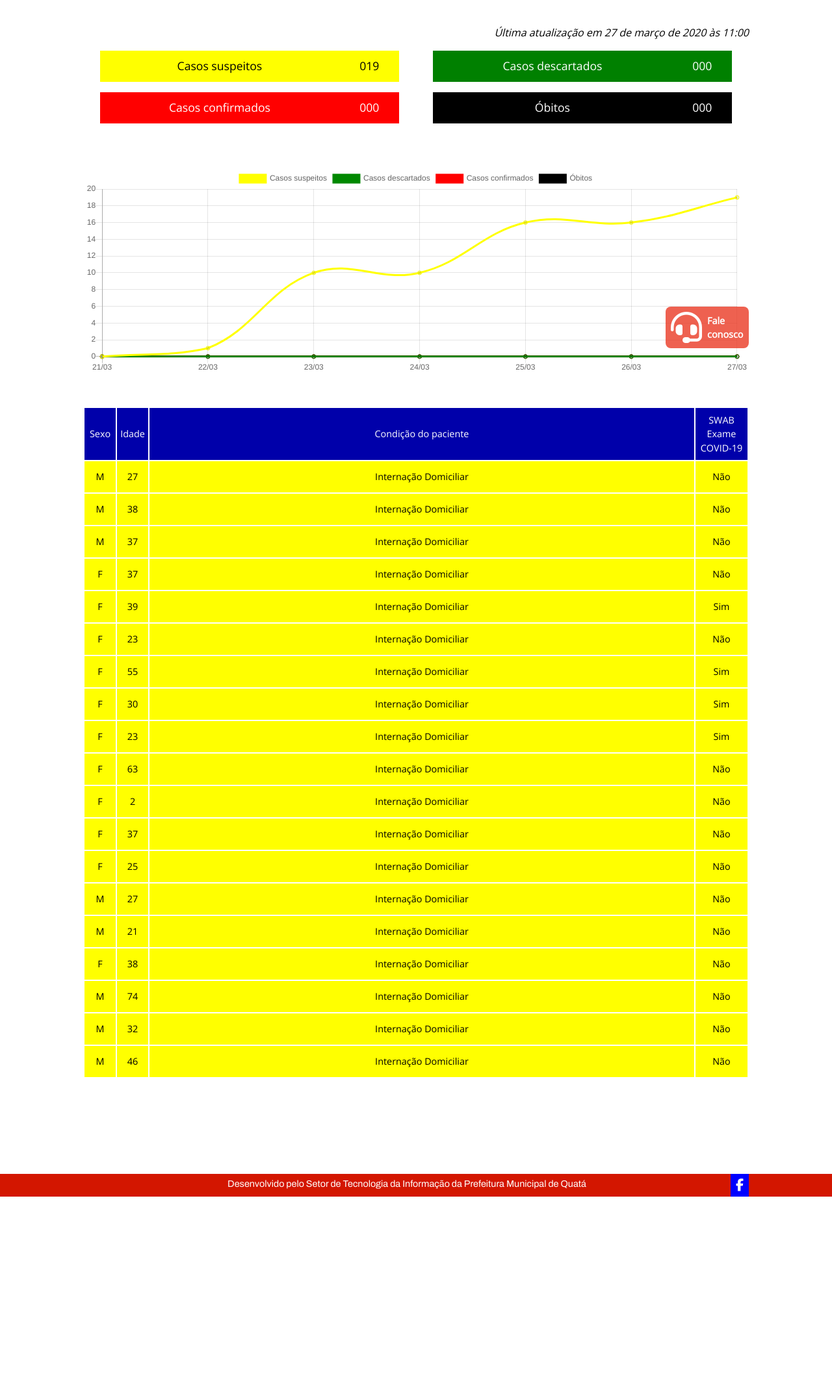
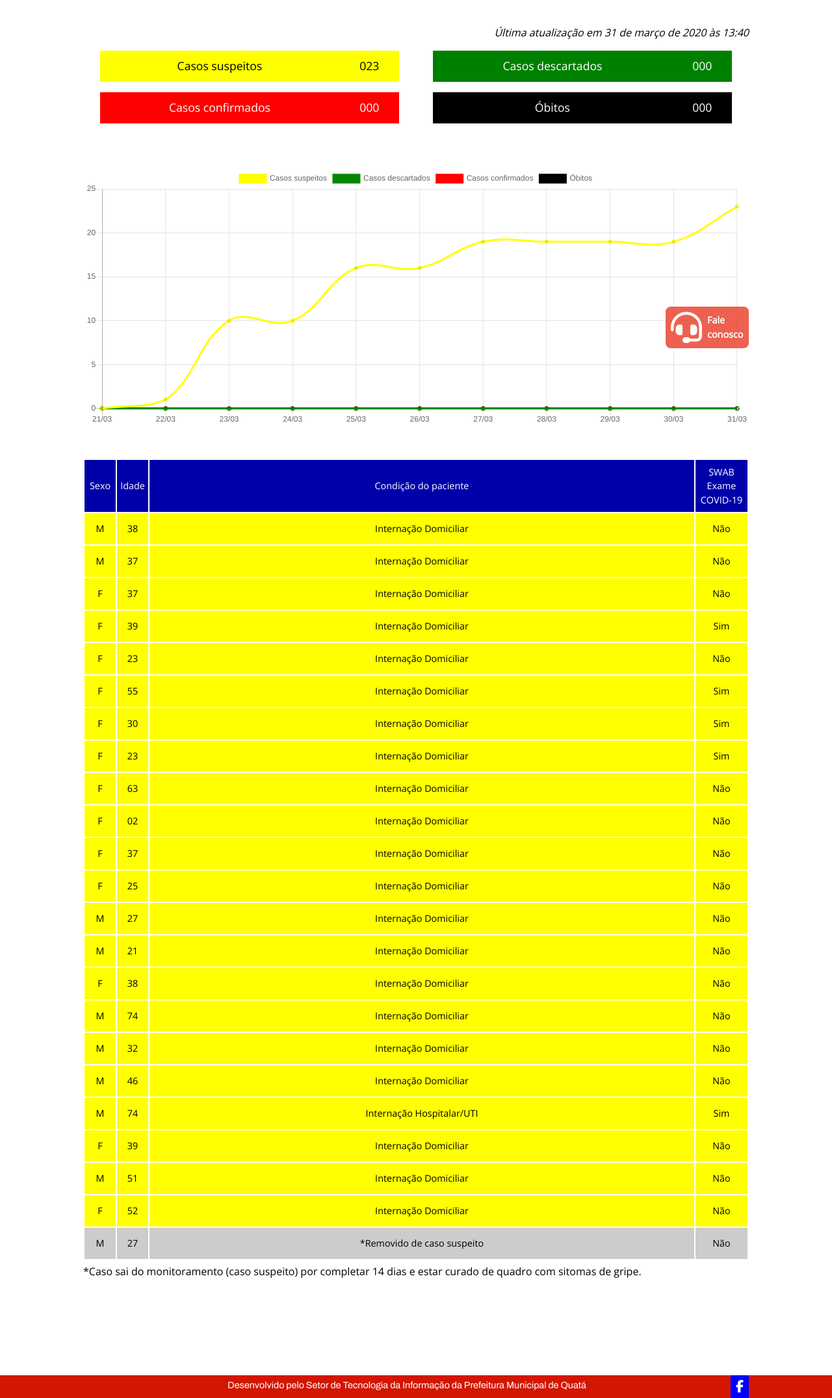
Before and after one commit to rafaelssantos/coronavirus, a PHP site: page / in a window 1280 px wide. Shown: the part 184-2336 px from the top of the page at 65% size. Before the commit the page ends 2026 px from the top, so only its background shows below. Run offline with PHP 8.4, Linux system fonts and the light colour scheme; some libraries are stand-ins or nearby versions.

Commit message:
Atualizações de conteúdo e correções.

```diff
--- a/css/health.css
+++ b/css/health.css
@@ -93,6 +93,11 @@
     color: black;
 }
 
+.status-supeito-removido {
+    background: #CCCCCC;
+    color: black;
+}
+
 .health-banner {
     display: block;
     margin: auto;
--- a/css/home.css
+++ b/css/home.css
@@ -74,7 +74,7 @@
 }
 
 #cases-chart {
-    height: 20rem;
+    height: 25rem;
 }
 
 @media (max-width: 50rem) {
--- a/index.php
+++ b/index.php
@@ -45,12 +45,12 @@ $contact_url = BASE_URL_DIR . "contato.php";
 
 	<div class='content'>
 		<div class='update-panel-container'>
-			<span>Última atualização em 27 de março de 2020 às 11:00</span>
+			<span>Última atualização em 31 de março de 2020 às 13:40</span>
 		</div>
 
 		<div class='cases-panel-container'>
 			<div class='cases-label-container' id='label-suspeitos'>
-				<span class='cases-label'>Casos suspeitos</span><span class='cases-counter'>019</span>
+				<span class='cases-label'>Casos suspeitos</span><span class='cases-counter'>023</span>
 			</div>
 			<div class='cases-label-container' id='label-descartados'>
 				<span class='cases-label'>Casos descartados</span><span class='cases-counter'>000</span>
@@ -74,12 +74,6 @@ $contact_url = BASE_URL_DIR . "contato.php";
 				<span class='table-cell table-cell-1'><span>Idade</span></span>
 				<span class='table-cell table-cell-2'><span>Condição do paciente</span></span>
 				<span class='table-cell table-cell-3'><span>SWAB<br>Exame<br>COVID-19</span></span>
-			</div>
-			<div class='cases-table-content status-suspeito'>
-				<span class='table-cell table-cell-0'><span>M</span></span>
-				<span class='table-cell table-cell-1'><span>27</span></span>
-				<span class='table-cell table-cell-2'><span>Internação Domiciliar</span></span>
-				<span class='table-cell table-cell-3'><span>Não</span></span>
 			</div>
 			<div class='cases-table-content status-suspeito'>
 				<span class='table-cell table-cell-0'><span>M</span></span>
@@ -138,7 +132,7 @@ $contact_url = BASE_URL_DIR . "contato.php";
 			</div>
 			<div class='cases-table-content status-suspeito'>
 				<span class='table-cell table-cell-0'><span>F</span></span>
-				<span class='table-cell table-cell-1'><span>2</span></span>
+				<span class='table-cell table-cell-1'><span>02</span></span>
 				<span class='table-cell table-cell-2'><span>Internação Domiciliar</span></span>
 				<span class='table-cell table-cell-3'><span>Não</span></span>
 			</div>
@@ -190,8 +184,39 @@ $contact_url = BASE_URL_DIR . "contato.php";
 				<span class='table-cell table-cell-2'><span>Internação Domiciliar</span></span>
 				<span class='table-cell table-cell-3'><span>Não</span></span>
 			</div>
+			<div class='cases-table-content status-suspeito'>
+				<span class='table-cell table-cell-0'><span>M</span></span>
+				<span class='table-cell table-cell-1'><span>74</span></span>
+				<span class='table-cell table-cell-2'><span>Internação Hospitalar/UTI</span></span>
+				<span class='table-cell table-cell-3'><span>Sim</span></span>
+			</div>
+			<div class='cases-table-content status-suspeito'>
+				<span class='table-cell table-cell-0'><span>F</span></span>
+				<span class='table-cell table-cell-1'><span>39</span></span>
+				<span class='table-cell table-cell-2'><span>Internação Domiciliar</span></span>
+				<span class='table-cell table-cell-3'><span>Não</span></span>
+			</div>
+			<div class='cases-table-content status-suspeito'>
+				<span class='table-cell table-cell-0'><span>M</span></span>
+				<span class='table-cell table-cell-1'><span>51</span></span>
+				<span class='table-cell table-cell-2'><span>Internação Domiciliar</span></span>
+				<span class='table-cell table-cell-3'><span>Não</span></span>
+			</div>
+			<div class='cases-table-content status-suspeito'>
+				<span class='table-cell table-cell-0'><span>F</span></span>
+				<span class='table-cell table-cell-1'><span>52</span></span>
+				<span class='table-cell table-cell-2'><span>Internação Domiciliar</span></span>
+				<span class='table-cell table-cell-3'><span>Não</span></span>
+			</div>
+			<div class='cases-table-content status-supeito-removido'>
+				<span class='table-cell table-cell-0'><span>M</span></span>
+				<span class='table-cell table-cell-1'><span>27</span></span>
+				<span class='table-cell table-cell-2'><span>*Removido de caso suspeito</span></span>
+				<span class='table-cell table-cell-3'><span>Não</span></span>
+			</div>
 		</div>
 
+		<p>*Caso sai do monitoramento (caso suspeito) por completar 14 dias e estar curado de quadro com sitomas de gripe.</p>
 		<?php include(HTDOCS_DIR . '/html/call-center.php'); ?>
 
 	</div>
@@ -203,24 +228,24 @@ $contact_url = BASE_URL_DIR . "contato.php";
 	new Chart(document.getElementById("cases-chart"), {
 		type: 'line',
 		data: {
-			labels: ['21/03', '22/03', '23/03', '24/03', '25/03', '26/03', '27/03'],
+			labels: ['21/03', '22/03', '23/03', '24/03', '25/03', '26/03', '27/03', '28/03', '29/03', '30/03', '31/03'],
 			datasets: [{
-				data: [0, 1, 10, 10, 16, 16, 19],
+				data: [0, 1, 10, 10, 16, 16, 19, 19, 19, 19, 23],
 				label: "Casos suspeitos",
 				borderColor: "#FFFF00",
 				fill: false
 			}, {
-				data: [0, 0, 0, 0, 0, 0, 0],
+				data: [0, 0, 0, 0, 0, 0, 0, 0, 0, 0, 0],
 				label: "Casos descartados",
 				borderColor: "#008800",
 				fill: false
 			}, {
-				data: [0, 0, 0, 0, 0, 0, 0],
+				data: [0, 0, 0, 0, 0, 0, 0, 0, 0, 0, 0],
 				label: "Casos confirmados",
 				borderColor: "#FF0000",
 				fill: false
 			}, {
-				data: [0, 0, 0, 0, 0, 0, 0],
+				data: [0, 0, 0, 0, 0, 0, 0, 0, 0, 0, 0],
 				label: "Óbitos",
 				borderColor: "#000000",
 				fill: false
--- a/json/law/acf.json
+++ b/json/law/acf.json
@@ -1,6 +1,6 @@
 {
     "url": "legislacao/alteracao-de-medidas-de-quarentena.php",
     "date": "26 de mar de 2020",
-    "title": "Decreto de Alteração de Medidas de Quarentena  e Medidas Complementares de Prevenção à Pandemia do COVID-19 ─ DECRETO Nº 4.107",
+    "title": "Decreto de Quarentena e Medidas Complementares de Prevenção à Pandemia do COVID-19, altera Decreto 4.103 ─ DECRETO Nº 4.107",
     "abstract": "ALTERA O DECRETO MUNICIPAL Nº. 4.103 DE 21/03/2020, DECRETA QUARENTENA NO MUNICÍPIO DE QUATÁ COMO MEDIDA DE ENFRENTAMENTO DA EMERGÊNCIA DE SAÚDE PÚBLICA DECORRENTE DA PANDEMIA DO COVID-19 (NOVO CORONAVIRUS) E DISPÕE SOBRE A ADOÇÃO DE MEDIDAS COMPLEMENTARES NO ÂMBITO DA ADMINISTRAÇÃO PÚBLICA E SETOR PRIVADO MUNICIPAL. MARCELO DE SOUZA PECCHIO, Prefeito do Município de Quatá, Estado de São Paulo, no uso e suas atribuições legais;"
 }
--- a/legislacao/alteracao-de-medidas-de-quarentena.php
+++ b/legislacao/alteracao-de-medidas-de-quarentena.php
@@ -47,7 +47,7 @@ $contact_url = BASE_URL_DIR . "contato.php";
 
 	<div class='content'>
 		<span class='date'>26 de março de 2020</span>
-		<h1>Decreto de Alteração de Medidas de Quarentena  e Medidas Complementares de Prevenção à Pandemia do COVID-19 ─ DECRETO Nº 4.107</h1>
+		<h1>Decreto de Quarentena e Medidas Complementares de Prevenção à Pandemia do COVID-19, altera Decreto 4.103 ─ DECRETO Nº 4.107</h1>
 		<span class='author'>O texto reproduzido tem caráter informativo e não substitui o <a href=""></a>publicado no diário oficial do município</span>
 
 		<p><strong>"ALTERA O DECRETO MUNICIPAL Nº. 4.103 DE 21/03/2020, DECRETA QUARENTENA NO MUNICÍPIO DE QUATÁ COMO MEDIDA DE ENFRENTAMENTO DA EMERGÊNCIA DE SAÚDE PÚBLICA DECORRENTE DA PANDEMIA DO COVID-19 (NOVO CORONAVIRUS) E DISPÕE SOBRE A ADOÇÃO DE MEDIDAS COMPLEMENTARES NO ÂMBITO DA ADMINISTRAÇÃO PÚBLICA E SETOR PRIVADO MUNICIPAL".</strong></p>
--- a/saude/covid-19.php
+++ b/saude/covid-19.php
@@ -74,7 +74,7 @@ $contact_url = BASE_URL_DIR . "contato.php";
 		</div>
 
 		<div class='health-step-container'>
-			<p>Não entre em pânico. Mantenha-se atento às novas informações de especialista e órgãos oficiais. Guia</p>
+			<p>Não entre em pânico. Mantenha-se atento às novas informações de especialista e órgãos oficiais.</p>
 			<ul>
 				<li><a href="https://www.saopaulo.sp.gov.br/coronavirus/">Guia de Prevenção do Governo do Estado de São Paulo</a></li>
 				<li><a href="https://coronavirus.saude.gov.br/">Guia de Prevenção do Ministério da Saúde (Governo Federal)</a></li>
--- a/saude/demais-servicos-e-informacoes.php
+++ b/saude/demais-servicos-e-informacoes.php
@@ -95,7 +95,7 @@ $contact_url = BASE_URL_DIR . "contato.php";
 		</ul>
 
 		<h2>PSF I, PSF II, PSF III e PSF IV</h2>
-		<p>Horário de atendimento: das 7h às 17h</p>
+		<p>Horário de atendimento: das 7h às 16h</p>
 
 		<h2>Unidade Ambulatorial</h2>
 		<p>Horário de atendimento: 24h</p>
```
Also changed, not shown: secretarias-e-servicos.php (+16 -0 lines), sitemap.xml (+58 -93 lines), img/portal-covid-logo.png (added).
